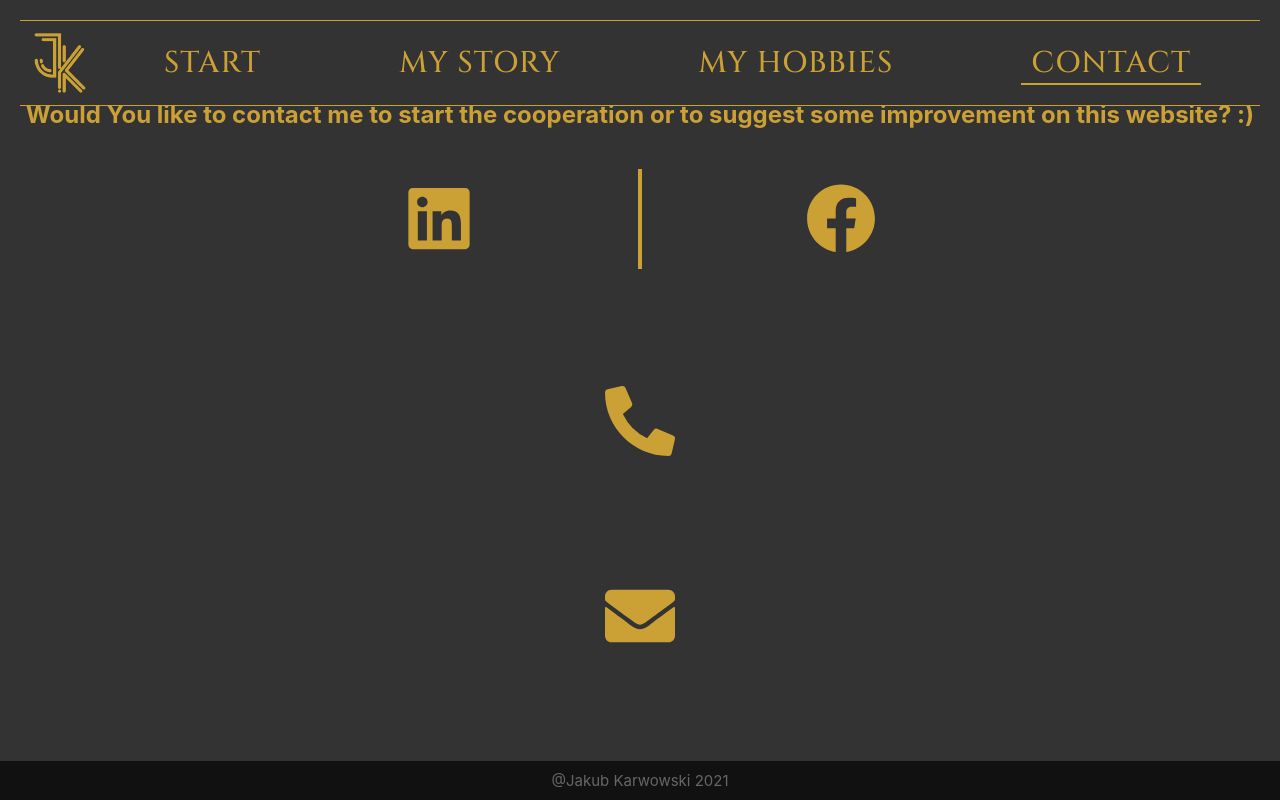
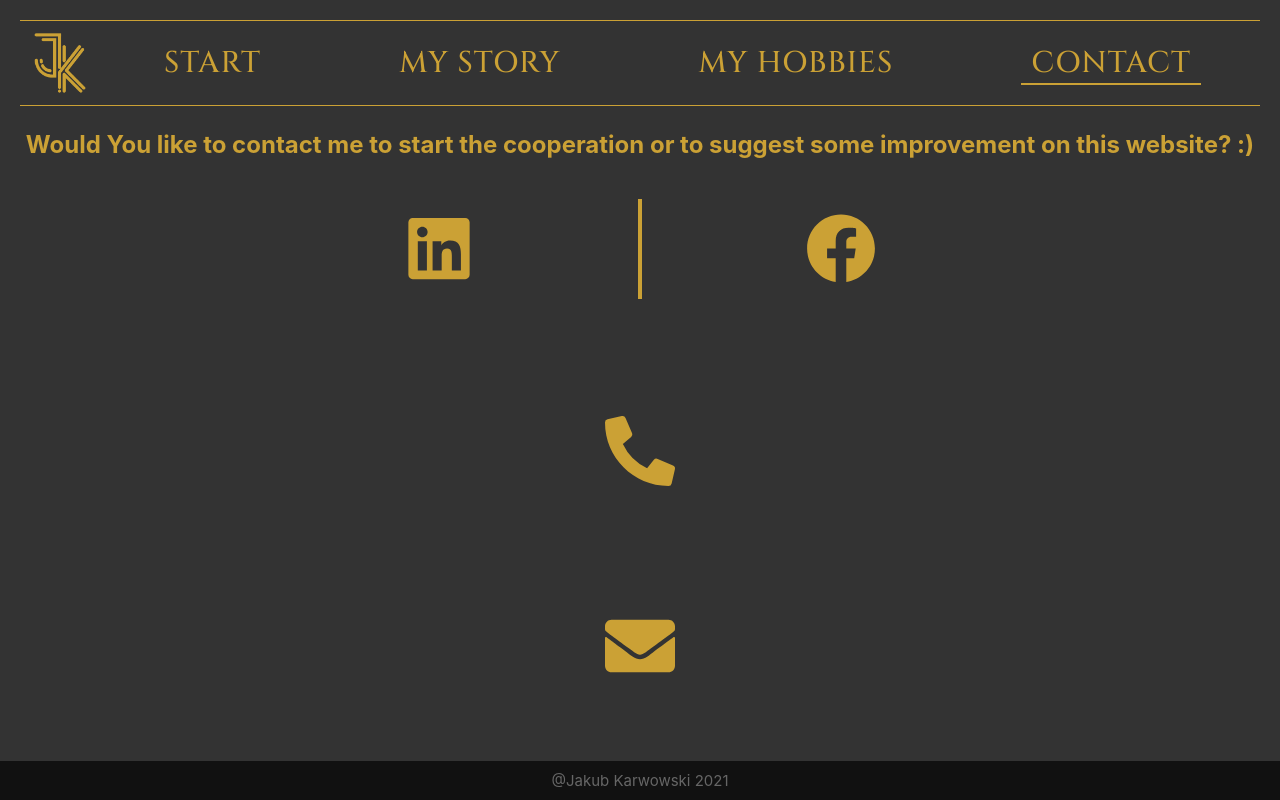
Before and after one commit to JakubKarwowski/Strona_wizytowka, a React (Create React App) app: page /Strona_wizytowka/contact in a window 1280 px wide. Built offline with nearby package versions, Linux system fonts and the light colour scheme; a web font is replaced by a local one.

Commit message:
improving body margin

```diff
--- a/src/main_styles/Body.scss
+++ b/src/main_styles/Body.scss
@@ -1,5 +1,5 @@
 div.body{
-    margin: 100px 20px 40px 20px;
+    margin: 130px 20px 40px 20px;
     position: relative;
 
 }
```
